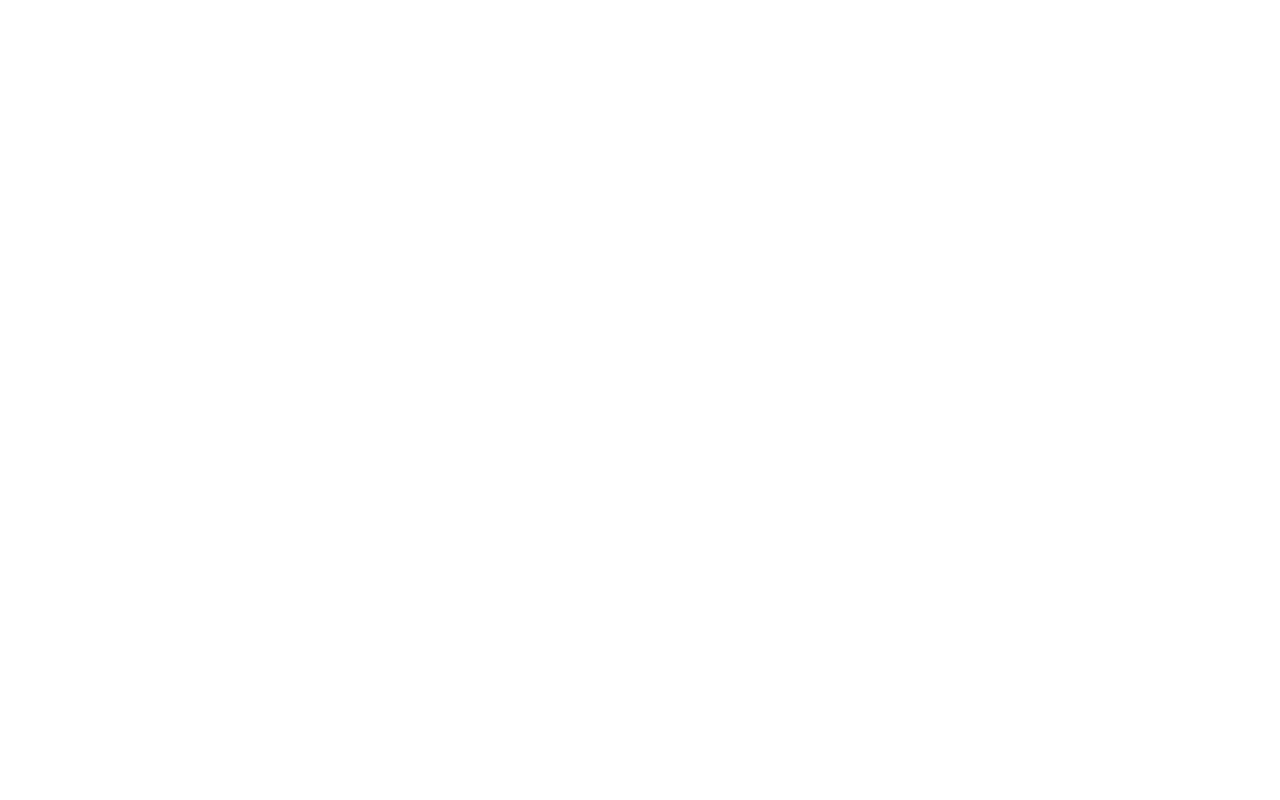
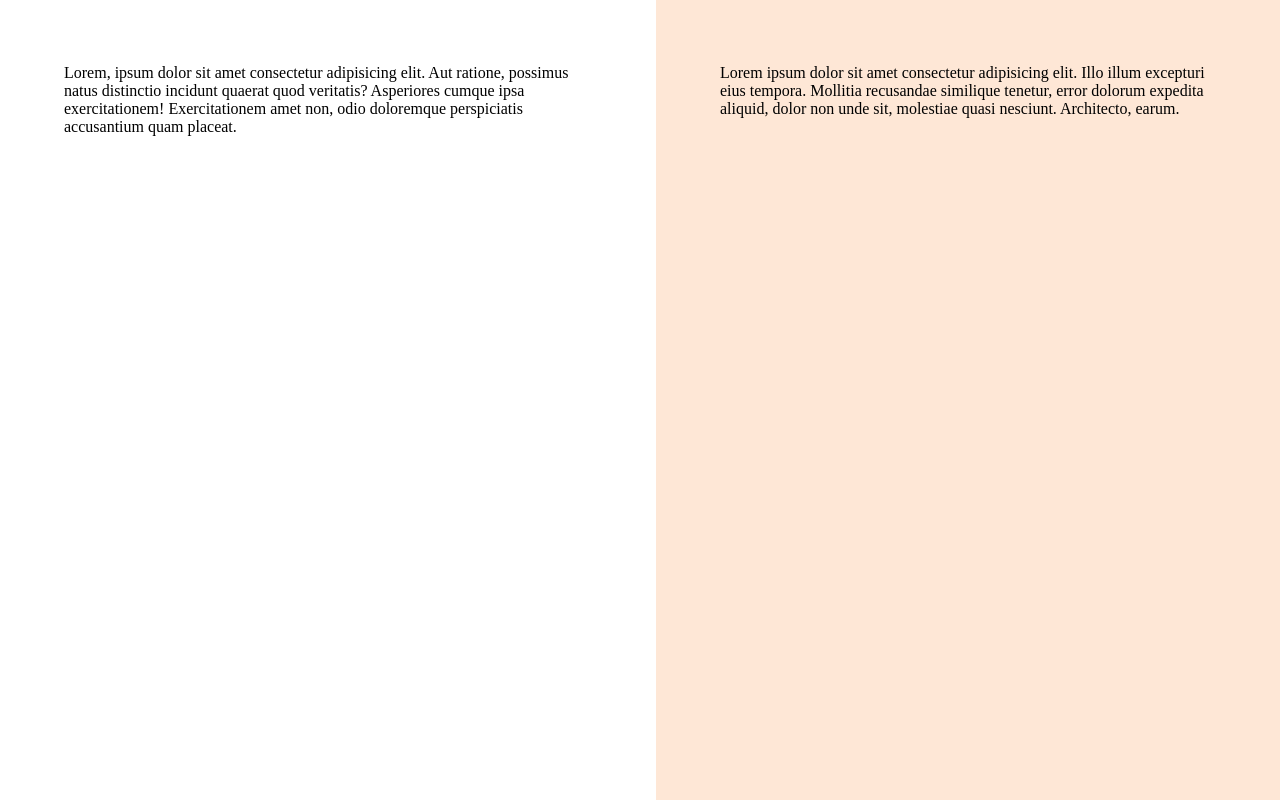
Before and after one commit to Petronilha/formulario-de-matricula, a plain HTML site: page index.html in a window 1280 px wide. Drawn offline with Linux system fonts and the light colour scheme.

Commit message:
Layout css

```diff
--- a/index.html
+++ b/index.html
@@ -15,5 +15,19 @@
       rel="stylesheet"
     />
   </head>
-  <body></body>
+  <body>
+    <div id="app">
+      <main>
+        <div class="main-container">
+          Lorem, ipsum dolor sit amet consectetur adipisicing elit. Aut ratione, possimus natus distinctio incidunt quaerat quod veritatis? Asperiores cumque ipsa exercitationem! Exercitationem amet non, odio doloremque perspiciatis accusantium quam placeat.
+        </div>
+      </main>
+
+      <aside>
+        <div class="aside-container">
+          Lorem ipsum dolor sit amet consectetur adipisicing elit. Illo illum excepturi eius tempora. Mollitia recusandae similique tenetur, error dolorum expedita aliquid, dolor non unde sit, molestiae quasi nesciunt. Architecto, earum.
+        </div>
+      </aside>
+    </div>
+  </body>
 </html>
--- a/styles/global.css
+++ b/styles/global.css
@@ -39,7 +39,8 @@
 
   --text: 400 1rem/1.5 var(--font-family);
   --text-sm: 400 0.875rem/1.4 var(--font-family)
+}
 
-
-
+body {
+  overflow: hidden;
 }
--- a/styles/index.css
+++ b/styles/index.css
@@ -1 +1,2 @@
 @import url(global.css);
+@import url(layout.css);
--- /dev/null
+++ b/styles/layout.css
@@ -0,0 +1,26 @@
+#app {
+  display: grid;
+  grid-template-columns: 51.25% 48.75%;
+
+  height: 100vh;
+  overflow: hidden;
+}
+
+main {
+  overflow: auto;
+  padding: 4rem;
+
+  & .main-container {
+    max-width: 33rem;
+    margin-left: auto;
+  }
+}
+
+aside {
+  background-color: var(--surface-secondary);
+  padding: 4rem;
+
+  & .aside-container {
+    max-width: 31rem;
+  }
+}
```
